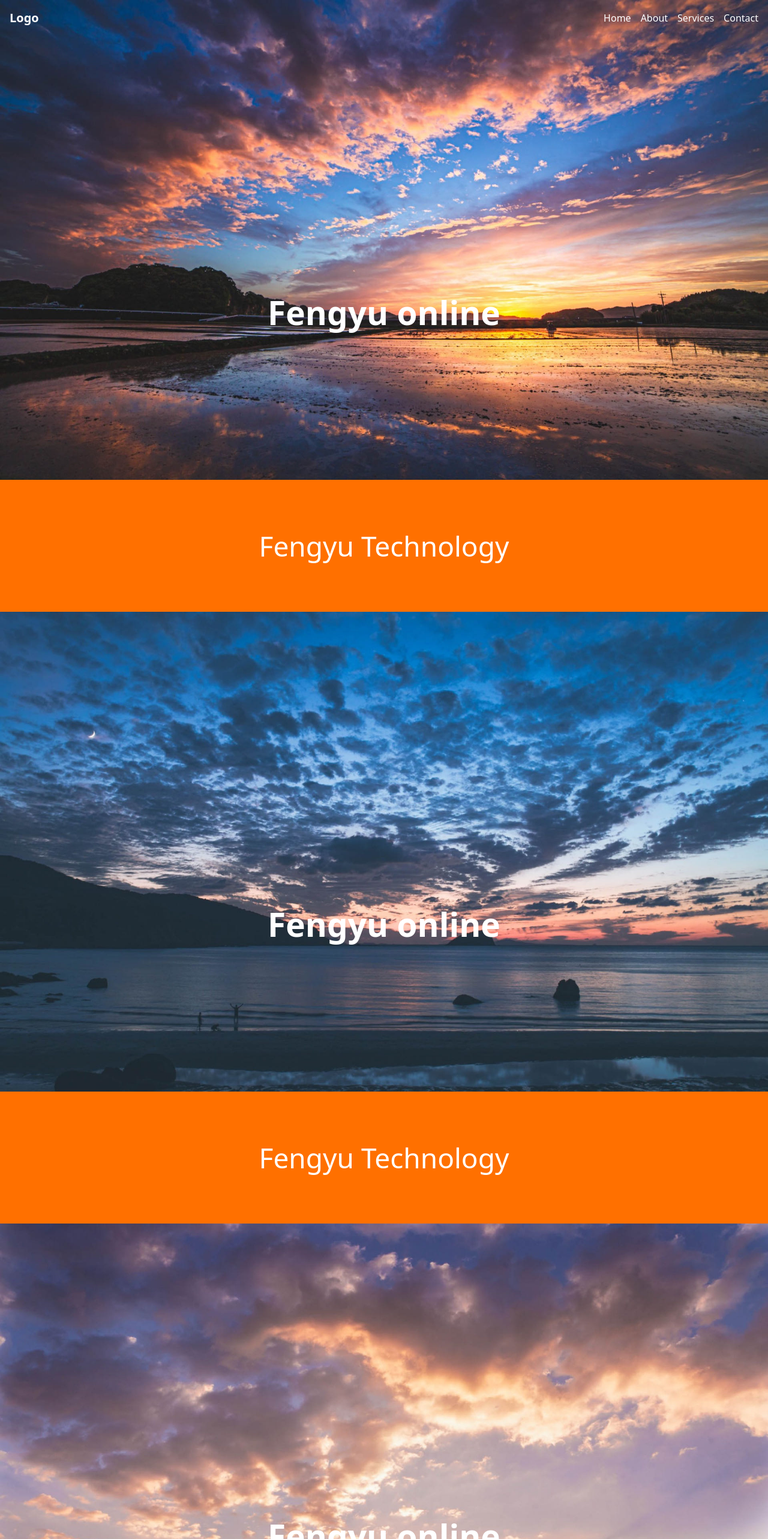
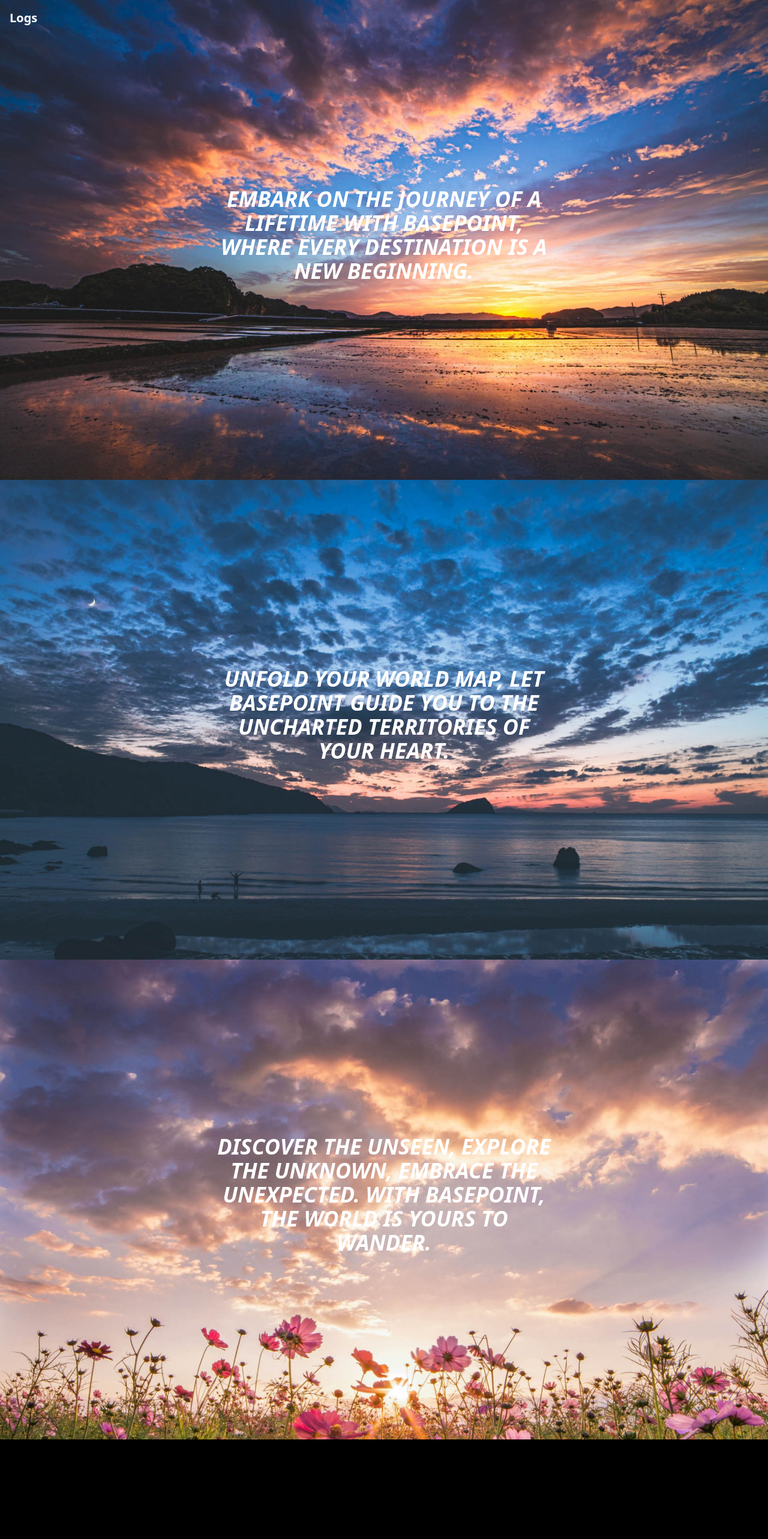
Before and after one commit to fankuneee/tiny-hongshu, a Next.js app: page / in a window 1280 px wide. Shown: the top 2566 px of the page at 60% size. Built offline with nearby package versions, Linux system fonts and the light colour scheme.

Commit message:
feat: gpt

```diff
--- a/package.json
+++ b/package.json
@@ -13,7 +13,6 @@
     "@types/react": "18.2.14",
     "@types/react-dom": "18.2.6",
     "autoprefixer": "10.4.14",
-    "draft-js": "^0.11.7",
     "eslint": "8.43.0",
     "eslint-config-next": "13.4.7",
     "next": "13.4.7",
--- a/src/app/layout.tsx
+++ b/src/app/layout.tsx
@@ -4,7 +4,7 @@
  * @Author: huzhenghui
  * @Date: 2023-06-27 09:45:22
  * @LastEditors: huzhenghui
- * @LastEditTime: 2023-06-28 21:28:55
+ * @LastEditTime: 2023-06-29 09:29:39
  */
 import './globals.css'
 import { Inter } from 'next/font/google'
@@ -23,17 +23,18 @@ export default function RootLayout({
 }) {
   return (
     <html lang="en">
+      <meta name="viewport" content="width=device-width, initial-scale=1, maximum-scale=1, user-scalable=no" />
       <body className={'min-h-screen mx-auto bg-gradient-to-br from-indigo-500 to-pink-500'}>
         <div className="z-[1000] fixed flex-none top-0 left-0 right-0 text-white py-4">
           <div className="container mx-auto px-4">
             <nav className="flex items-center justify-between">
-              <a href="#" className="text-xl font-bold">Logo</a>
-              <ul className="flex space-x-4">
+              <a href="#" className="text-xl font-bold">Logs</a>
+              {/* <ul className="flex space-x-4">
                 <li><a href="#" className="hover:text-gray-300">Home</a></li>
                 <li><a href="#" className="hover:text-gray-300">About</a></li>
                 <li><a href="#" className="hover:text-gray-300">Services</a></li>
                 <li><a href="#" className="hover:text-gray-300">Contact</a></li>
-              </ul>
+              </ul> */}
             </nav>
           </div>
         </div>
--- a/src/app/page.tsx
+++ b/src/app/page.tsx
@@ -4,33 +4,32 @@
  * @Author: huzhenghui
  * @Date: 2023-06-27 09:45:22
  * @LastEditors: huzhenghui
- * @LastEditTime: 2023-06-28 21:49:51
+ * @LastEditTime: 2023-06-29 10:58:40
  */
 export default function Home() {
   return (
-    // <div className="-mt-32 w-full flex items-center justify-center h-screen">
-    //     <div className="relative z-10 text-center text-white mx-auto max-w-xl">
-    //         <h1 className="text-3xl lg:text-7xl mb-4 font-bold uppercase italic">TINY HONGSHU</h1>
-    //         <a className="relative inline-block rounded-full border-2 border-white text-lg px-8 py-3 hover:bg-white hover:text-gray-900 font-bold">START</a>
-    //     </div>
-    //     <Image width={1919} height={1280} quality={100} src="/images/home.png" className="w-image h-full absolute inset-0 object-cover opacity-90" alt={''} />
-    // </div>
-    // <ParallaxContainer>
-    //   <Image width={1919} height={1280} quality={100} src="/images/home.png" className="w-image h-full absolute" alt={''} />
-    //   <Image width={1919} height={1280} quality={100} src="/images/home-02.png" className="w-image h-full absolute" alt={''} />
-    //   <Image width={1919} height={1280} quality={100} src="/images/home-03.png" className="w-image h-full absolute" alt={''} />
-    // </ParallaxContainer>
-    <div className='absolute w-full h-full bg-cyan-300 top-0' >
-      <div className="w-full h-full bg-[url('/images/home.png')] bg-fixed bg-[center_top_0] bg-cover">
-        <div className="wd"> Fengyu online</div>
+    <div className='absolute w-full h-full top-0' >
+      <div className="w-full h-full bg-[url('/images/home.png')] bg-fixed bg-[center_top_0] bg-cover flex flex-col justify-center items-center">
+        <div className="z-10 text-center text-white mx-auto max-w-xl">
+          <h1 className="text-2xl lg:text-4xl mb-4 font-bold uppercase italic">Embark on the journey of a lifetime with Basepoint, where every destination is a new beginning.</h1>
+        </div>
       </div>
-      <div className="bd"> Fengyu Technology</div>
-      <div className="w-full h-full bg-[url('/images/home-02.png')] bg-fixed bg-[center_top_0] bg-cover">
-          <div className="wd"> Fengyu online</div>
+      {/* <div className="bd">test</div> */}
+      <div className="w-full h-full bg-[url('/images/home-02.png')] bg-fixed bg-[center_top_0] bg-cover flex flex-col justify-center items-center">
+        <div className="z-10 text-center text-white mx-auto max-w-xl">
+          <h1 className="text-2xl lg:text-4xl mb-4 font-bold uppercase italic">Unfold your world map, let Basepoint guide you to the uncharted territories of your heart.</h1>
+        </div>
       </div>
-      <div className="bd"> Fengyu Technology</div>
-      <div className="w-full h-full bg-[url('/images/home-03.png')] bg-fixed bg-[center_top_0] bg-cover">
-          <div className="wd"> Fengyu online</div>
+      {/* <div className="bd">test</div> */}
+      <div className="w-full h-full bg-[url('/images/home-03.png')] bg-fixed bg-[center_top_0] bg-cover flex flex-col justify-center items-center">
+        <div className="z-10 text-center text-white mx-auto max-w-xl">
+          <h1 className="text-2xl lg:text-4xl mb-4 font-bold uppercase italic">Discover the unseen, explore the unknown, embrace the unexpected. With Basepoint, the world is yours to wander.</h1>
+        </div>
+      </div>
+      <div className="w-full h-full bg-black bg-fixed bg-[center_top_0] bg-cover flex flex-col justify-center items-center">
+        <div className="z-10 text-center text-white mx-auto max-w-xl">
+          <h1 className="text-2xl lg:text-4xl mb-4 font-bold uppercase italic">POWERED BY CHATGPT.</h1>
+        </div>
       </div>
     </div>
   )
--- a/src/app/travel/markdown/page.tsx
+++ b/src/app/travel/markdown/page.tsx
@@ -4,23 +4,15 @@
  * @Author: huzhenghui
  * @Date: 2023-06-27 23:00:22
  * @LastEditors: huzhenghui
- * @LastEditTime: 2023-06-28 15:21:36
+ * @LastEditTime: 2023-06-29 10:59:35
  */
 "use client"
 import React, { useState } from 'react';
-import { Editor, EditorState } from 'draft-js';
-import 'draft-js/dist/Draft.css';
 
 const MyEditor = () => {
-  const [editorState, setEditorState] = useState(EditorState.createEmpty());
-
-  const onChange = (newEditorState) => {
-    setEditorState(newEditorState);
-  };
 
   return (
     <div className="my-editor" style={{ border: '1px solid black', padding: '10px' }}>
-      <Editor editorState={editorState} onChange={onChange} />
     </div>
   );
 };
```
